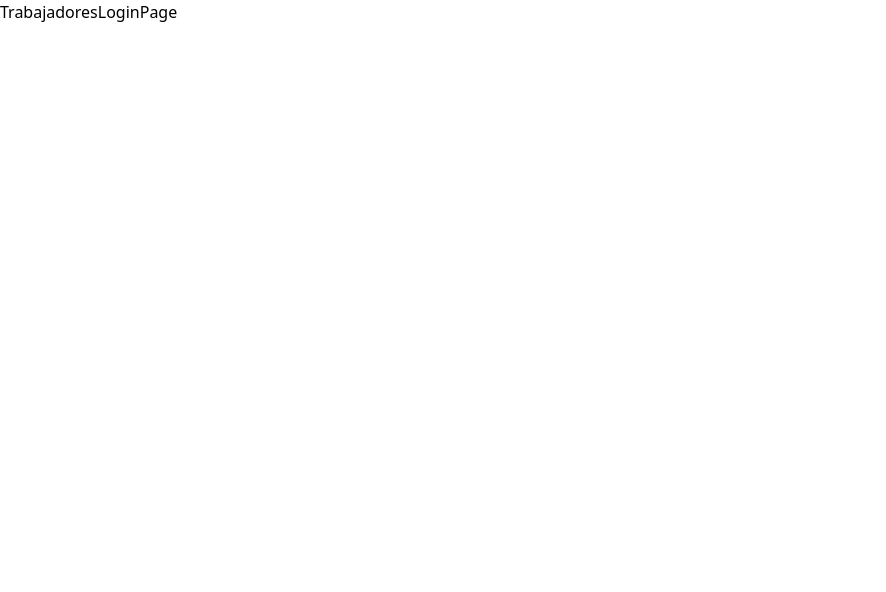
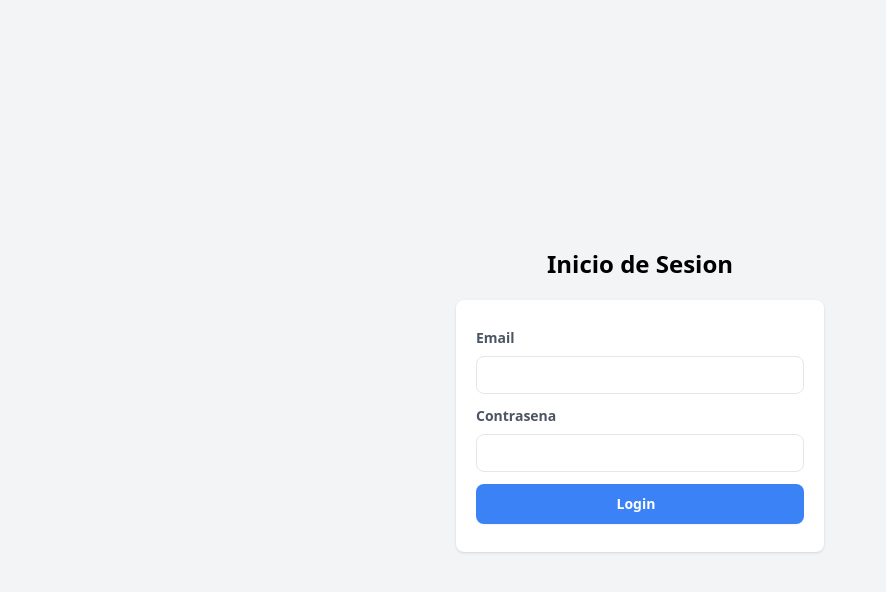
Before and after one commit to Jesus180Reyes/clinica-app, a React (Vite) app: page /auth/trabajadores/login in a window 1280 px wide. Shown: the top 592 px of the page, without its empty margins (0-886 px from the left). Built offline with nearby package versions, Linux system fonts and the light colour scheme.

Commit message:
Feat: Login Page added

```diff
--- a/src/domain/datasources/sidebar_data.ts
+++ b/src/domain/datasources/sidebar_data.ts
@@ -27,8 +27,8 @@ export const sidebarData: SidebarEntitie[] = [
   },
   {
     id: 5,
-    title: 'Usuarios',
-    fontawesomeIcon: 'fa-solid fa-money-bill',
+    title: 'Pacientes',
+    fontawesomeIcon: 'fa-regular fa-user',
     route: '/usuarios',
   },
 ];
--- a/src/presentation/components/layouts/sidebar/SidebarItem.tsx
+++ b/src/presentation/components/layouts/sidebar/SidebarItem.tsx
@@ -14,7 +14,6 @@ export const SidebarItem: FC<Props> = ({ sidebarItem, onClick, isActive }) => {
     onClick?.call(sidebarItem, sidebarItem.id);
     navigate(sidebarItem.route);
   };
-
   return (
     <>
       <div
--- /dev/null
+++ b/src/presentation/components/shared/button/PrimaryButton.tsx
@@ -0,0 +1,12 @@
+import { FC } from 'react'
+
+interface Props {
+    title: string
+}
+export const PrimaryButton:FC<Props> = ({title}) => {
+  return (
+    <button type='submit'  className='transition duration-200 bg-blue-500 hover:bg-blue-600 focus:bg-blue-700 focus:shadow-sm focus:ring-4 focus:ring-blue-500 focus:ring-opacity-50 text-white w-full py-2.5 rounded-lg text-sm shadow-sm hover:shadow-md font-semibold text-center inline-block'>
+            <span className='mr-2'>{title}</span>
+    </button>
+  )
+}
--- /dev/null
+++ b/src/presentation/components/shared/input/CustomTextfieldComponent.tsx
@@ -0,0 +1,39 @@
+import { ChangeEvent, FC } from 'react';
+
+interface Props {
+    //* Etiqueta que describe el propósito del input
+    title: string;
+    //* Tipo de input (por defecto es 'text')
+    typeInput?: React.HTMLInputTypeAttribute;
+    //*  Valor actual del input
+    value: string;
+    // *  Función llamada cuando cambia el valor del input
+    onChange: (value: ChangeEvent<HTMLInputElement>) => void;
+    // * Texto de marcador de posición para el input
+    placeholder?: string;
+    //* Indica si el input está deshabilitado
+    disabled?: boolean;
+    // * Indica si hay error en el input
+    error?: boolean
+
+}
+/**
+ * Componente de input personalizado .
+ * Hecho Por Jesus Reyes.
+ * @param title - Etiqueta que describe el propósito del input.
+ * @param value - Valor actual del input.
+ * @param onChange - Función llamada cuando cambia el valor del input.
+ * @param typeInput - Tipo de input (por defecto es 'text').
+ * @param placeholder - Texto de marcador de posición para el input.
+ * @param error - Mensaje de error a mostrar.
+ * @param disabled - Indica si el input está deshabilitado.
+ */
+export const CustomTextfieldComponent:FC<Props> = ({title, value,onChange, error,disabled,placeholder,typeInput  = 'text'}) => {
+  return (
+    <>
+     <label className='font-semibold text-sm text-gray-600 pb-1 block'>{title}</label>
+    <input type={typeInput} disabled={disabled} placeholder={placeholder} onChange={onChange} value={value} className={`border rounded-lg px-3 py-2 mt-1 mb-3 text-sm w-full ${error ? 'border-red-500' : undefined}`} />
+    {error && <p className='text-red-500 text-sm'>Hay un error</p>}
+    </>
+  )
+}
--- /dev/null
+++ b/src/presentation/components/shared/permission/NoPermissionGrantedComponent.tsx
@@ -0,0 +1,8 @@
+
+export const NoPermissionGrantedComponent = () => {
+  return (
+    <div className='flex items-center justify-center h-screen w-[85vw]'>
+    <h1>No tienes permisos para ver esta pantalla</h1>
+  </div>
+  )
+}
--- a/src/presentation/pages/auth/trabajadores/TrabajadoresLoginPage.tsx
+++ b/src/presentation/pages/auth/trabajadores/TrabajadoresLoginPage.tsx
@@ -1,3 +1,33 @@
+/* eslint-disable @typescript-eslint/no-explicit-any */
+import {  ChangeEvent, useState } from 'react';
+import { CustomTextfieldComponent } from '../../../components/shared/input/CustomTextfieldComponent';
+import { PrimaryButton } from '../../../components/shared/button/PrimaryButton';
+
 export const TrabajadoresLoginPage = () => {
-  return <div>TrabajadoresLoginPage</div>;
+  const [emailInput, setEmailInput] = useState<string>('');
+  const [passwordInput, setPasswordInput] = useState<string>('');
+  const onInputChange = (e:ChangeEvent<HTMLInputElement>,setValue:React.Dispatch<React.SetStateAction<string>>) => {
+    setValue(e.target.value);
+  }
+  const onSubmit = (e:any) => {
+    e.preventDefault();
+    console.log({emailInput, passwordInput})
+  }
+  return <>
+  <div className='min-h-screen bg-gray-100 flex flex-col justify-center sm:py-12'>
+  <div className='p-10 xs:p-0 mx-auto md:w-full md:max-w-md'>
+    <h1 className='font-bold text-center text-2xl mb-5'>Inicio de Sesion</h1>
+    <div className='bg-white shadow w-full rounded-lg divide-y divide-gray-200'>
+      <form onSubmit={onSubmit}>
+      <div className='px-5 py-7'>
+        <CustomTextfieldComponent   title={'Email'} value={emailInput} onChange={(e)=> onInputChange(e, setEmailInput)}/>
+        <CustomTextfieldComponent title={'Contrasena'} value={passwordInput} onChange={(e)=>  onInputChange(e, setPasswordInput)}/>
+        <PrimaryButton title='Login'/>
+      </div>
+      </form>
+    </div>
+    </div>
+    </div>
+  </>
+
 };
--- a/src/presentation/pages/home/usuarios/UsuariosPage.tsx
+++ b/src/presentation/pages/home/usuarios/UsuariosPage.tsx
@@ -1,10 +1,54 @@
 import { CustomTable } from '../../../components/layouts/custom_table/CustomTable';
 import { Profile_View } from '../../../components/layouts/profile/Profile_View';
+import { CustomButton } from '../../../components/shared/button/CustomButton';
+import { NoPermissionGrantedComponent } from '../../../components/shared/permission/NoPermissionGrantedComponent';
 
 export const UsuariosPage = () => {
+  const isAdmin = false;
+
+  const colums = ['COL1', 'COL2', 'COL3'];
+  const rows = [
+    {
+      title: 'NAME',
+      sexo: 'STATUS',
+      saludo: 'dddd'
+    },
+    {
+      title: 'NAME',
+      sexo: 'STATUS',
+      saludo: 'dddd'
+    },
+    {
+      title: 'NAME',
+      sexo: 'STATUS',
+      saludo: 'dddd'
+    }
+  ]
+  if(!isAdmin) return (<NoPermissionGrantedComponent/>);
   return <>
     <Profile_View/>
-    {/* <CustomTable/> */}
+    <div>
+    <CustomButton onClick={() => console.log('Click Aqui!!')} title='Crear Paciente' marginleft='ml-5' marginTop='mt-5'/>
+    </div>
+
+    <CustomTable columns={colums} >
+    {
+        ...rows.map( (e) => {
+          return  <>
+           <tr>
+          <td>{e.title}</td>
+          <td>{e.saludo}</td>
+          {/* <td>{e.sexo}</td> */}
+           <div className='text-center flex items-center justify-center w-[100%] h-[100%]'>
+          <td className='bg-yellow-300 p-1 w-[100px]  rounded-2xl'>{e.sexo}</td>
+          </div>
+
+        </tr>
+
+          </>
+        })
+      }
+    </CustomTable>
 
 
   </>;
```
Also changed, not shown: src/config/router/router.tsx (+8 -10 lines).
